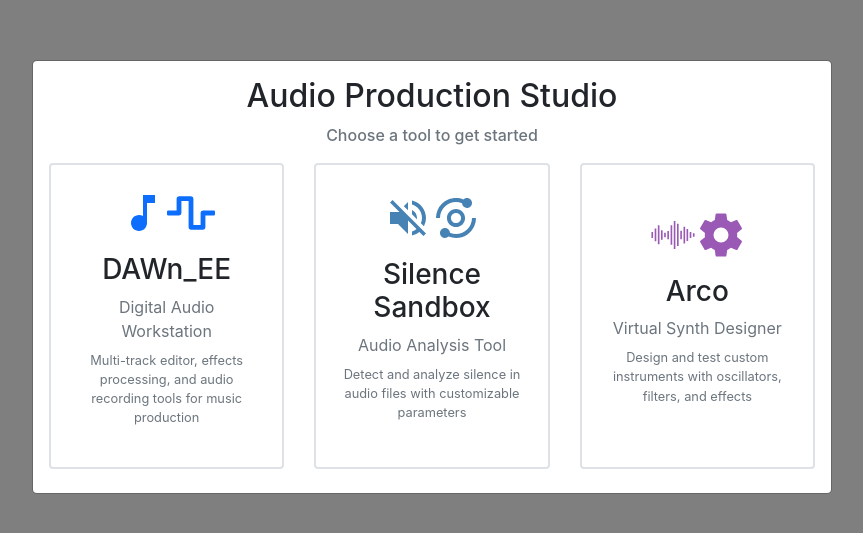
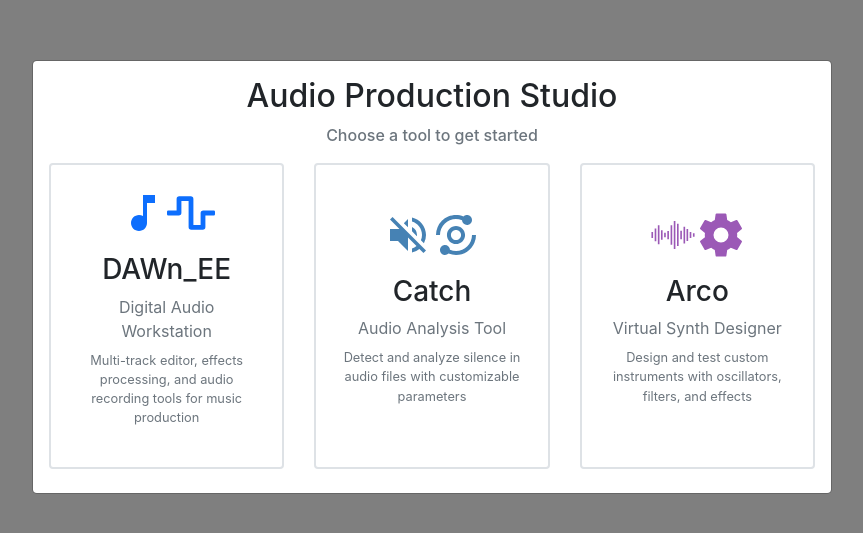
Before and after one commit to tree3stan-chord/studio, a Next.js app: page / in a window 1280 px wide. Shown: the part 123-656 px from the top of the page, without its empty margins (208-1071 px from the left). Built offline with nearby package versions, Linux system fonts and the light colour scheme.

Commit message:
rename to catch

```diff
--- a/components/StudioModeSelector.js
+++ b/components/StudioModeSelector.js
@@ -95,7 +95,7 @@
                     <BiAnalyse className="ms-2" />
                   </div>
                 </div>
-                <h3 className="mb-2">Silence Sandbox</h3>
+                <h3 className="mb-2">Catch</h3>
                 <p className="text-muted mb-0">
                   Audio Analysis Tool
                 </p>
```
